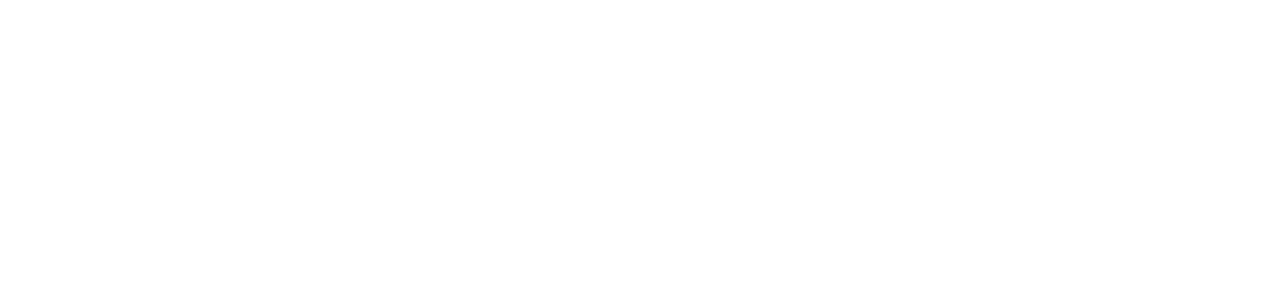
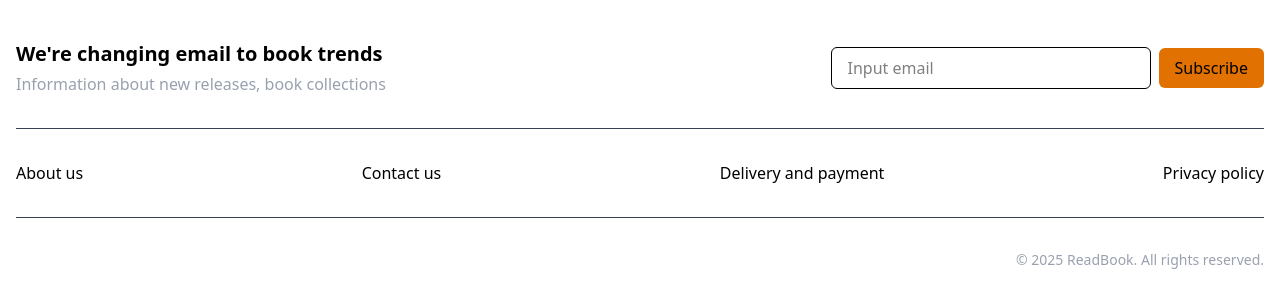
Before and after one commit to AnastasiiaNychkalo/ReadStore, a React (Vite) app: page / in a window 1280 px wide. Shown: the top 308 px of the page. Built offline with nearby package versions, Linux system fonts and the light colour scheme.

Commit message:
feat(footer): add footer layout without functionality

```diff
--- a/src/App.tsx
+++ b/src/App.tsx
@@ -1,3 +1,4 @@
+import Footer from "./footer"
 
 
 function App() {
@@ -5,7 +6,7 @@
 
   return (
     <>
-
+      <Footer />
     </>
   )
 }
--- /dev/null
+++ b/src/footer.tsx
@@ -0,0 +1,34 @@
+
+
+const Footer:React.FC = () => {
+
+  return (
+    <>
+      <footer className="px-4 py-10">
+        <div className="max-w-7xl mx-auto space-y-8">
+          <div className={"flex flex-col md:flex-row justify-between items-start md:items-center gap-6"}>
+            <div className="flex-1">
+              <h2 className="text-xl font-semibold mb-1">We're changing email to book trends</h2>
+              <p className="text-gray-400">Information about new releases, book collections</p>
+            </div>
+            <div className={"flex flex-col sm:flex-row items-center gap-2 w-full md:w-auto"}>
+              <input type="email" placeholder="Input email" className={"w-full sm:w-80 px-4 py-2 border border-black rounded-md text-black focus:outline-none focus:ring-2 focus:ring-amber-600"} />
+              <button className={"w-full sm:w-auto px-4 py-2 bg-amber-600 hover:bg-amber-700 rounded-md transition"}>Subscribe</button>
+            </div>
+          </div>
+          <hr className="border-t border-gray-700" />
+          <div className={"flex flex-wrap justify-center md:justify-between gap-6 text-sm sm:text-base"}>
+            <a href="#" className={"hover:underline"}>About us</a>
+            <a href="#" className={"hover:underline"}>Contact us</a>
+            <a href="#" className={"hover:underline"}>Delivery and payment</a>
+            <a href="#" className={"hover:underline"}>Privacy policy</a>
+          </div>
+          <hr className="border-t border-gray-700" />
+          <div className="text-right text-sm text-gray-400">© 2025 ReadBook. All rights reserved.</div>
+        </div>
+      </footer>
+    </>
+  )
+}
+
+export default Footer;
```
